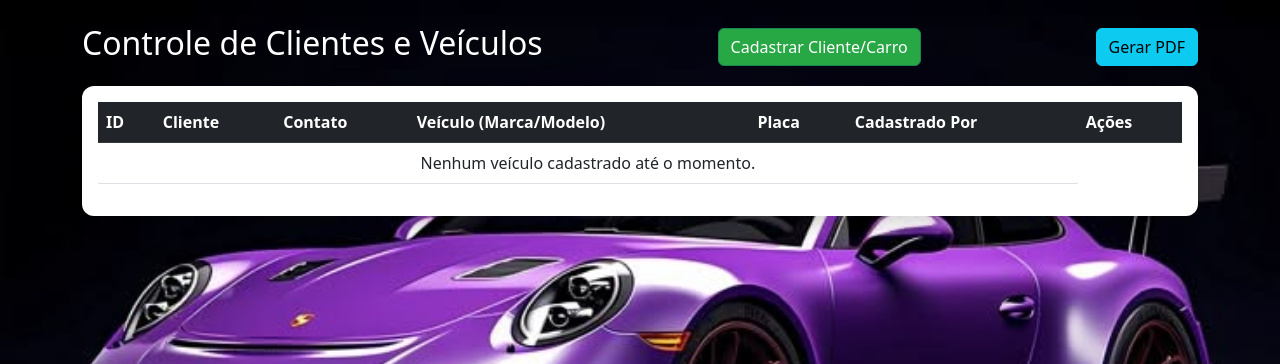
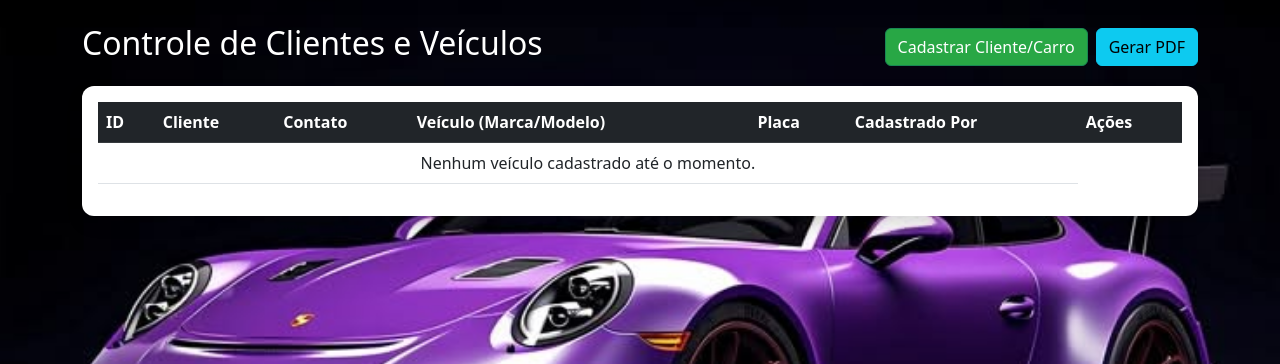
Before and after one commit to b3atr1z15/ProvaIIPHP, a PHP site: page /dashboard.php in a window 1280 px wide. Shown: the part 56-420 px from the top of the page. Run offline with PHP 8.4, Linux system fonts and the light colour scheme; a user stored in the database is signed in; data comes from the database, SQL or seed files in the repository; data that the repository does not hold is empty.

Commit message:
botão cadast.

```diff
--- a/dashboard.php
+++ b/dashboard.php
@@ -33,12 +33,16 @@ $clientes = $stmt->fetchAll(PDO::FETCH_ASSOC);
         </div>
     </nav>
 
-    <div class="container">
-        <div class="d-flex justify-content-between align-items-center mb-3">
-            <h2 class="text-dark">Controle de Clientes e Veículos</h2>
+  <div class="container">
+    <div class="d-flex justify-content-between align-items-center mb-3">
+        <h2 class="text-dark">Controle de Clientes e Veículos</h2>
+
+        <div class="d-flex gap-2">
             <a href="cadastrar.php" class="btn btn-success">Cadastrar Cliente/Carro</a>
             <a href="relatorio.php" class="btn btn-info">Gerar PDF</a>
         </div>
+
+    </div>
 
         <div class="card shadow">
             <div class="card-body">
```
